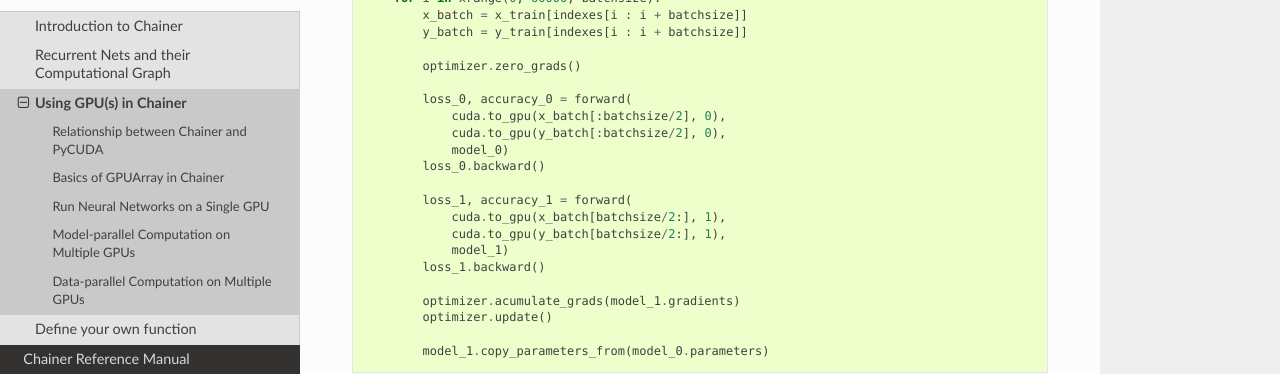
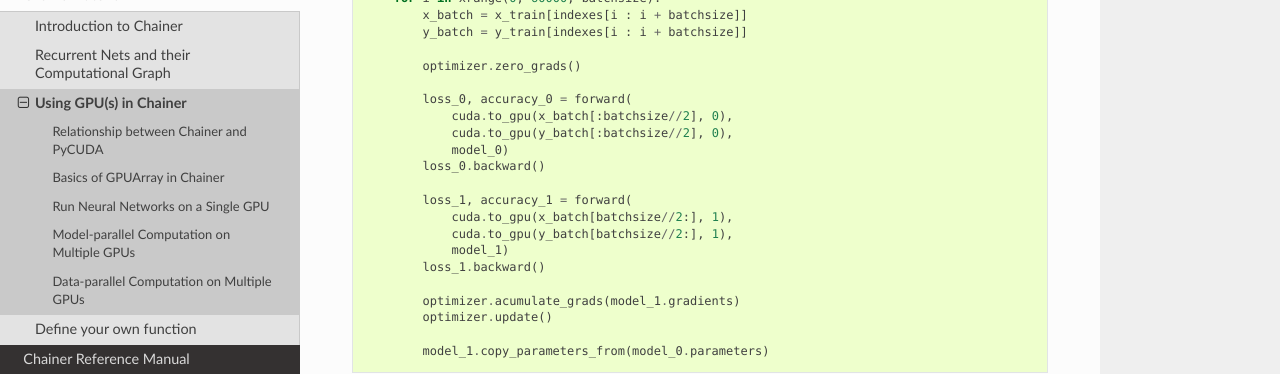
Before and after one commit to mitmul/intel-chainer, a Sphinx documentation site: the page built from docs/source/tutorial/gpu.rst, in a window 1280 px wide and 900 px high, scrolled down 6708 px. Shown: the part 151-525 px from the top of the window. Built offline with Sphinx 7.4.7 and the Read the Docs theme 2.0.0, drawn with Linux system fonts in a browser that asks for light colours.

Commit message:
Use // for integers

```diff
--- a/docs/source/tutorial/gpu.rst
+++ b/docs/source/tutorial/gpu.rst
@@ -303,14 +303,14 @@ Then, we can write a data-parallel learning loop as follows::
           optimizer.zero_grads()
 
           loss_0, accuracy_0 = forward(
-              cuda.to_gpu(x_batch[:batchsize/2], 0),
-              cuda.to_gpu(y_batch[:batchsize/2], 0),
+              cuda.to_gpu(x_batch[:batchsize//2], 0),
+              cuda.to_gpu(y_batch[:batchsize//2], 0),
               model_0)
           loss_0.backward()
 
           loss_1, accuracy_1 = forward(
-              cuda.to_gpu(x_batch[batchsize/2:], 1),
-              cuda.to_gpu(y_batch[batchsize/2:], 1),
+              cuda.to_gpu(x_batch[batchsize//2:], 1),
+              cuda.to_gpu(y_batch[batchsize//2:], 1),
               model_1)
           loss_1.backward()
 
```
Also changed, not shown: 2 other files.
